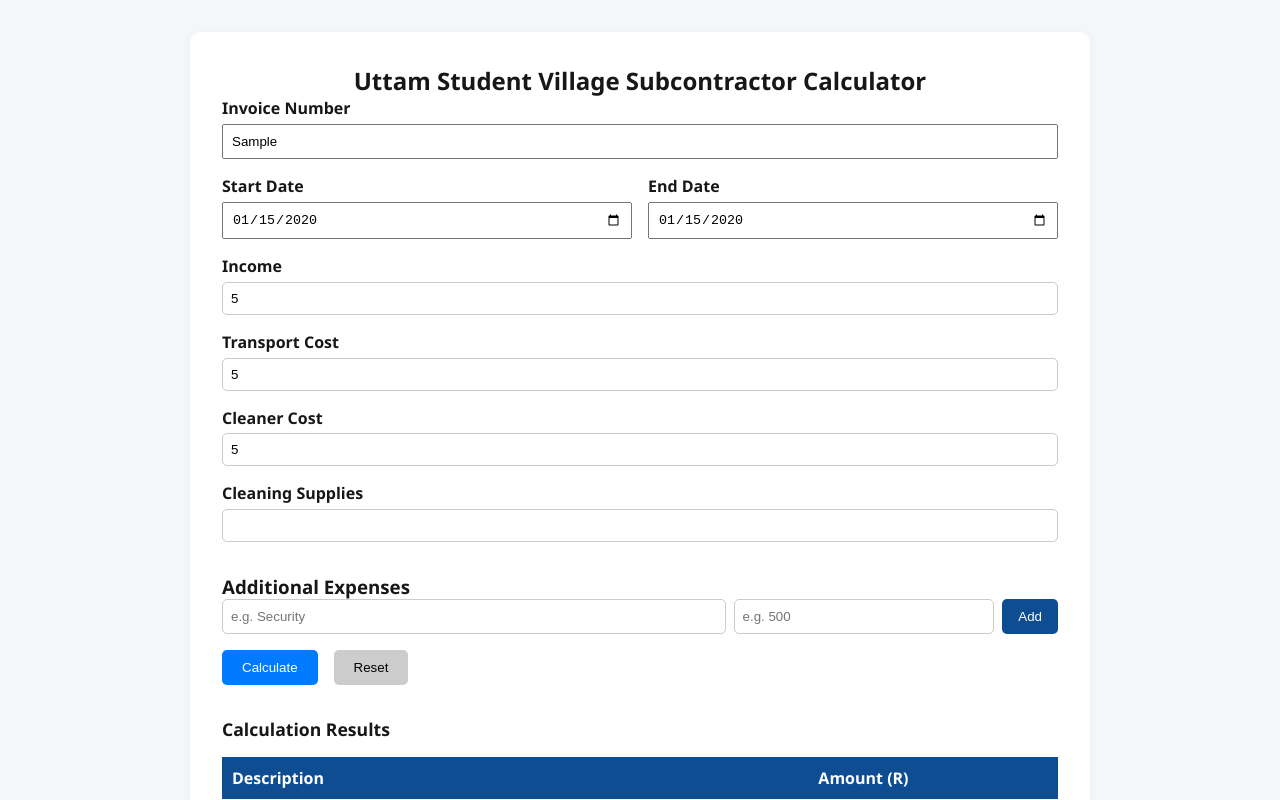
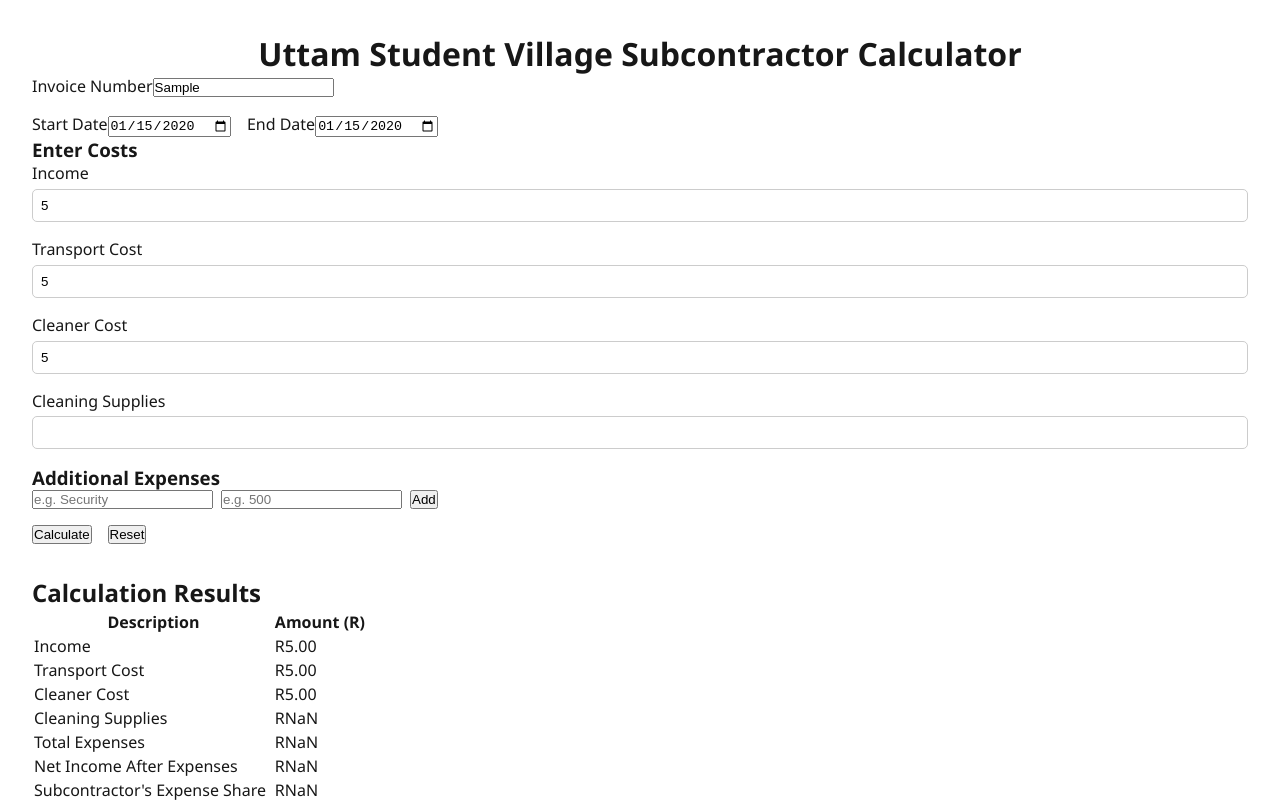
Before and after one commit to SakhileBB/subcontractor-calculator, a Next.js app: page / in a window 1280 px wide. Both pictures are taken after typing "Sample", "2020-01-15", "2020-01-15", "5", "5", "5" into the empty fields and a click on the button "Calculate". Shown: the top 800 px of the page. Built offline with nearby package versions, Linux system fonts and the light colour scheme.

Commit message:
Updates to Report and wording-rollback-finalupdate7

```diff
--- a/app/page.tsx
+++ b/app/page.tsx
@@ -1,7 +1,7 @@
 'use client';
 
-import React, { useState } from "react";
-import jsPDF from "jspdf";
+import React, { useState } from 'react';
+import jsPDF from 'jspdf';
 
 type Expense = { name: string; amount: number };
 type ResultRow = { description: string; amount: number };
@@ -57,11 +57,7 @@ const exportToPDF = async (
   y += 10;
   doc.setFontSize(10);
   doc.setTextColor(100);
-  doc.text(
-    "Note: The R3000 management fee has been subtracted from the profit share.",
-    10,
-    y
-  );
+  doc.text("Note: The R3000 management fee has been subtracted from the profit share.", 10, y);
 
   doc.save("uttam-subcontractor-report.pdf");
 };
@@ -71,16 +67,27 @@ export default function SubcontractorCalculator() {
   const [transport, setTransport] = useState<string>("");
   const [cleaner, setCleaner] = useState<string>("");
   const [cleaningSupplies, setCleaningSupplies] = useState<string>("");
+
   const [customExpenses, setCustomExpenses] = useState<Expense[]>([]);
   const [newExpenseName, setNewExpenseName] = useState<string>("");
   const [newExpenseAmount, setNewExpenseAmount] = useState<string>("");
+
   const [invoiceNumber, setInvoiceNumber] = useState<string>("");
   const [startDate, setStartDate] = useState<string>("");
   const [endDate, setEndDate] = useState<string>("");
   const [results, setResults] = useState<ResultRow[] | null>(null);
 
-  const cleanNumber = (val: string | number): string =>
+  const cleanNumber = (val: string | number) =>
     String(val).replace(/^0+(?!$)/, "").trim();
+
+  const addCustomExpense = () => {
+    const name = newExpenseName.trim();
+    const amount = parseFloat(cleanNumber(newExpenseAmount));
+    if (!name || isNaN(amount) || amount <= 0) return;
+    setCustomExpenses([...customExpenses, { name, amount }]);
+    setNewExpenseName("");
+    setNewExpenseAmount("");
+  };
 
   const calculate = () => {
     const parsedIncome = parseFloat(cleanNumber(income));
@@ -92,26 +99,25 @@ export default function SubcontractorCalculator() {
     const totalExpenses = fixedExpenses + customTotal;
     const netIncome = parsedIncome - totalExpenses;
 
+    const subcontractorExpenseShare = totalExpenses * SUBCONTRACTOR_PERCENT;
     const subcontractorProfitShare = netIncome * SUBCONTRACTOR_PERCENT;
-    const subcontractorExpenseShare = totalExpenses * SUBCONTRACTOR_PERCENT;
-    const amountOwed =
-      subcontractorProfitShare - MANAGEMENT_FEE + subcontractorExpenseShare;
+    const finalAmountOwed = subcontractorExpenseShare + subcontractorProfitShare - MANAGEMENT_FEE;
 
     const resultRows: ResultRow[] = [
       { description: "Income", amount: parsedIncome },
       { description: "Transport Cost", amount: parsedTransport },
       { description: "Cleaner Cost", amount: parsedCleaner },
       { description: "Cleaning Supplies", amount: parsedSupplies },
-      ...customExpenses.map((exp) => ({
+      ...customExpenses.map(exp => ({
         description: `${exp.name} (Custom)`,
-        amount: exp.amount,
+        amount: exp.amount
       })),
       { description: "Total Expenses", amount: totalExpenses },
       { description: "Net Income After Expenses", amount: netIncome },
       { description: "Subcontractor's Expense Share", amount: subcontractorExpenseShare },
       { description: "Subcontractor's Profit Share", amount: subcontractorProfitShare },
       { description: "Management Fee", amount: -MANAGEMENT_FEE },
-      { description: "Amount Owed to Subcontractor", amount: amountOwed },
+      { description: "Amount Owed to Subcontractor", amount: finalAmountOwed }
     ];
 
     setResults(resultRows);
@@ -123,156 +129,96 @@ export default function SubcontractorCalculator() {
     setCleaner("");
     setCleaningSupplies("");
     setCustomExpenses([]);
-    setNewExpenseName("");
-    setNewExpenseAmount("");
     setInvoiceNumber("");
     setStartDate("");
     setEndDate("");
     setResults(null);
+    setNewExpenseName("");
+    setNewExpenseAmount("");
   };
 
   const dateRange = startDate && endDate ? `${startDate} to ${endDate}` : "";
 
   return (
-    <div style={{ fontFamily: "'Segoe UI', sans-serif", background: "#f4f6f8", padding: "2rem" }}>
-      <div style={{ maxWidth: "900px", margin: "0 auto", background: "#fff", padding: "2rem", borderRadius: "10px", boxShadow: "0 2px 8px rgba(0,0,0,0.05)" }}>
-        <h1 style={{ textAlign: "center", fontSize: "1.5rem", fontWeight: "bold" }}>
-          Uttam Student Village Subcontractor Calculator
-        </h1>
+    <div style={{ fontFamily: "'Segoe UI', sans-serif", padding: "2rem" }}>
+      <h1 style={{ textAlign: "center" }}>Uttam Student Village Subcontractor Calculator</h1>
 
-        <label style={{ fontWeight: "bold" }}>
+      <label>
         Invoice Number
-          <input
-            type="text"
-            value={invoiceNumber}
-            onChange={(e) => setInvoiceNumber(e.target.value)}
-            placeholder="e.g. INV-2024-001"
-            style={{ width: "100%", padding: "8px", marginTop: "0.3rem", marginBottom: "1rem" }}
-          />
+        <input type="text" value={invoiceNumber} onChange={(e) => setInvoiceNumber(e.target.value)} />
       </label>
 
-        <div style={{ display: "flex", gap: "1rem", marginBottom: "1rem" }}>
-          <label style={{ flex: 1, fontWeight: "bold" }}>
+      <div style={{ display: "flex", gap: "1rem", marginTop: "1rem" }}>
+        <label>
           Start Date
-            <input
-              type="date"
-              value={startDate}
-              onChange={(e) => setStartDate(e.target.value)}
-              style={{ width: "100%", padding: "8px", marginTop: "0.3rem" }}
-            />
+          <input type="date" value={startDate} onChange={(e) => setStartDate(e.target.value)} />
         </label>
-          <label style={{ flex: 1, fontWeight: "bold" }}>
+        <label>
           End Date
-            <input
-              type="date"
-              value={endDate}
-              onChange={(e) => setEndDate(e.target.value)}
-              style={{ width: "100%", padding: "8px", marginTop: "0.3rem" }}
-            />
+          <input type="date" value={endDate} onChange={(e) => setEndDate(e.target.value)} />
         </label>
       </div>
 
-        {[["Income", income, setIncome],
+      <h3>Enter Costs</h3>
+      {([
+        ["Income", income, setIncome],
         ["Transport Cost", transport, setTransport],
         ["Cleaner Cost", cleaner, setCleaner],
-          ["Cleaning Supplies", cleaningSupplies, setCleaningSupplies]].map(([label, value, setter], i) => (
-            <label key={i} style={{ display: "flex", flexDirection: "column", fontWeight: "bold", marginBottom: "1rem" }}>
+        ["Cleaning Supplies", cleaningSupplies, setCleaningSupplies]
+      ] as [string, string, React.Dispatch<React.SetStateAction<string>>][])
+        .map(([label, value, setter], i) => (
+          <label key={i} style={{ display: "flex", flexDirection: "column", marginBottom: "1rem" }}>
             {label}
             <input
               type="number"
-                value={value as string}
-                onChange={(e) => setter!(cleanNumber(e.target.value))}
+              value={value}
+              onChange={(e) => setter(cleanNumber(e.target.value))}
               style={{ padding: "8px", border: "1px solid #ccc", borderRadius: "5px", marginTop: "0.3rem" }}
             />
           </label>
         ))}
 
-        <h3 style={{ fontWeight: "bold", marginTop: "2rem" }}>Additional Expenses</h3>
+      <h3>Additional Expenses</h3>
       <div style={{ display: "flex", gap: "0.5rem", marginBottom: "1rem" }}>
-          <input
-            type="text"
-            placeholder="e.g. Security"
-            value={newExpenseName}
-            onChange={(e) => setNewExpenseName(e.target.value)}
-            style={{ flex: 2, padding: "8px", borderRadius: "5px", border: "1px solid #ccc" }}
-          />
-          <input
-            type="number"
-            placeholder="e.g. 500"
-            value={newExpenseAmount}
-            onChange={(e) => setNewExpenseAmount(cleanNumber(e.target.value))}
-            style={{ flex: 1, padding: "8px", borderRadius: "5px", border: "1px solid #ccc" }}
-          />
-          <button onClick={() => {
-            const name = newExpenseName.trim();
-            const amount = parseFloat(cleanNumber(newExpenseAmount));
-            if (!name || isNaN(amount) || amount <= 0) return;
-            setCustomExpenses([...customExpenses, { name, amount }]);
-            setNewExpenseName("");
-            setNewExpenseAmount("");
-          }} style={{ backgroundColor: "#0e4d92", color: "#fff", padding: "10px 16px", borderRadius: "5px", border: "none", cursor: "pointer" }}>
-            Add
-          </button>
+        <input type="text" placeholder="e.g. Security" value={newExpenseName}
+          onChange={(e) => setNewExpenseName(e.target.value)} />
+        <input type="number" placeholder="e.g. 500" value={newExpenseAmount}
+          onChange={(e) => setNewExpenseAmount(cleanNumber(e.target.value))} />
+        <button onClick={addCustomExpense}>Add</button>
       </div>
 
-        {customExpenses.length > 0 && (
-          <ul style={{ paddingLeft: "1rem", marginBottom: "1.5rem" }}>
-            {customExpenses.map((exp, i) => (
-              <li key={i}>{exp.name}: R{exp.amount.toFixed(2)}</li>
-            ))}
-          </ul>
-        )}
-
       <div style={{ display: "flex", gap: "1rem", marginBottom: "2rem" }}>
-          <button onClick={calculate} style={{ backgroundColor: "#007bff", color: "#fff", padding: "10px 20px", borderRadius: "5px", border: "none", cursor: "pointer" }}>
-            Calculate
-          </button>
-          <button onClick={reset} style={{ backgroundColor: "#ccc", color: "#000", padding: "10px 20px", borderRadius: "5px", border: "none", cursor: "pointer" }}>
-            Reset
-          </button>
+        <button onClick={calculate}>Calculate</button>
+        <button onClick={reset}>Reset</button>
       </div>
 
       {results && (
-          <>
-            <div id="results-table" style={{ marginTop: "2rem", overflowX: "auto" }}>
-              <h2 style={{ fontSize: "1.1rem", fontWeight: "bold", marginBottom: "1rem" }}>
-                Calculation Results
-              </h2>
-              <table style={{ width: "100%", borderCollapse: "collapse" }}>
+        <div>
+          <h2>Calculation Results</h2>
+          <table>
             <thead>
-                  <tr style={{ backgroundColor: "#0e4d92", color: "white" }}>
-                    <th style={{ textAlign: "left", padding: "10px" }}>Description</th>
-                    <th style={{ textAlign: "left", padding: "10px" }}>Amount (R)</th>
+              <tr>
+                <th>Description</th>
+                <th>Amount (R)</th>
               </tr>
             </thead>
             <tbody>
-                  {results.map((row, index) => (
-                    <tr key={index} style={{ backgroundColor: index % 2 === 0 ? "#f9f9f9" : "#fff" }}>
-                      <td style={{ padding: "10px" }}>{row.description}</td>
-                      <td style={{ padding: "10px" }}>R{row.amount.toFixed(2)}</td>
+              {results.map((row, i) => (
+                <tr key={i}>
+                  <td>{row.description}</td>
+                  <td>R{row.amount.toFixed(2)}</td>
                 </tr>
               ))}
             </tbody>
           </table>
-              <p style={{ fontSize: "0.9rem", color: "#555", marginTop: "1rem" }}>
+          <p style={{ marginTop: "1rem", fontSize: "0.9rem", color: "#555" }}>
             The R3000 management fee has already been subtracted from the subcontractor’s profit share.
           </p>
-            </div>
-
-            <button onClick={() => exportToPDF(invoiceNumber, dateRange, results)} style={{
-              marginTop: "2rem",
-              backgroundColor: "#198754",
-              color: "#fff",
-              padding: "10px 20px",
-              borderRadius: "5px",
-              border: "none",
-              cursor: "pointer"
-            }}>
+          <button onClick={() => exportToPDF(invoiceNumber, dateRange, results)} style={{ marginTop: "1rem" }}>
             Download PDF
           </button>
-          </>
+        </div>
       )}
-      </div>
     </div>
   );
 }
```
Lines whose indentation alone changed are shown as unchanged.
